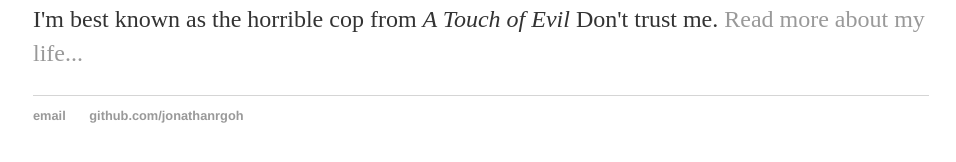
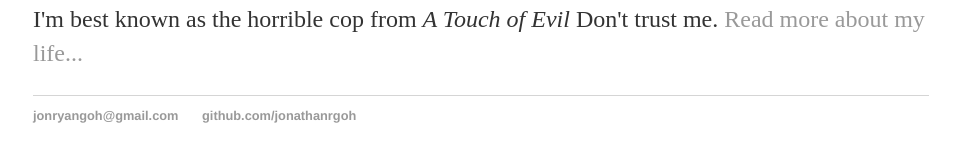
Before and after one commit to jonathanrgoh/jonathanrgoh.github.io, a Jekyll site: the page built from index.html, in a window 1280 px wide. Shown: the part 194-356 px from the top of the page, without its empty margins (159-1115 px from the left). Built offline with Jekyll 4.4.1, drawn with Linux system fonts in a browser that asks for light colours.

Commit message:
Update default.html

```diff
--- a/_layouts/default.html
+++ b/_layouts/default.html
@@ -21,7 +21,7 @@
 			</div><!-- /.container -->
 			<footer>
 	    		<ul>
-	        		<li><a href="mailto:jonryangoh@gmail.com">email</a></li>
+	        		<li><a href="mailto:jonryangoh@gmail.com">jonryangoh@gmail.com</a></li>
 	        		<li><a href="https://github.com/jonathanrgoh">github.com/jonathanrgoh</a></li>
 				</ul>
 			</footer>
```
